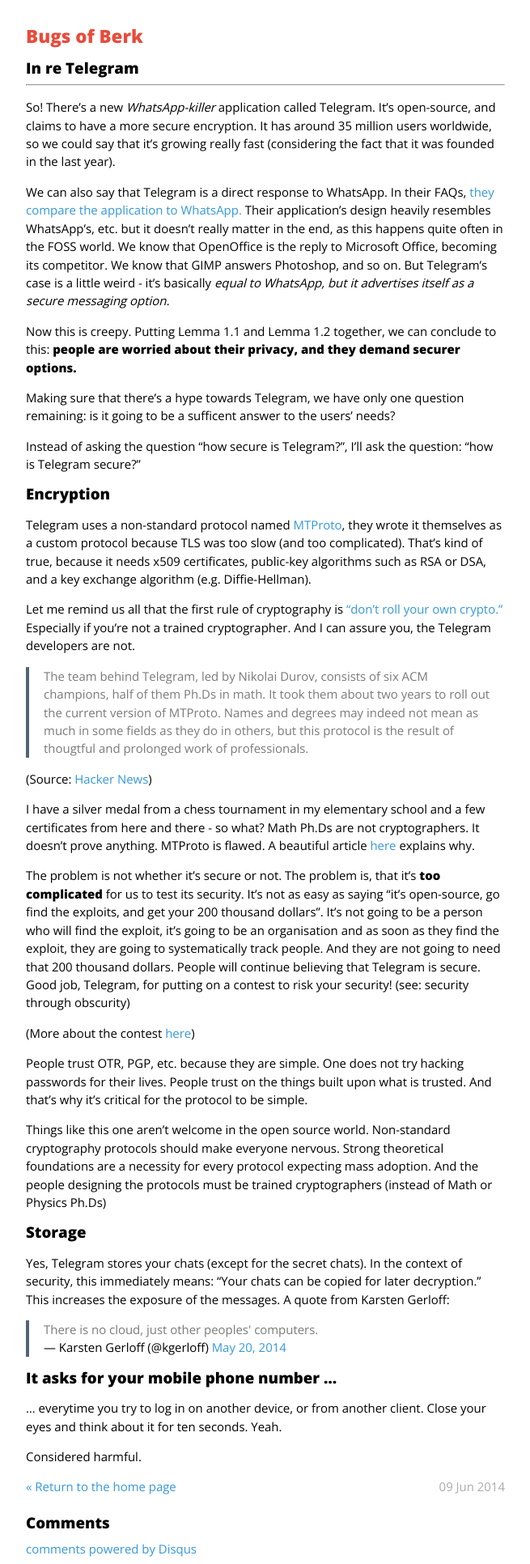
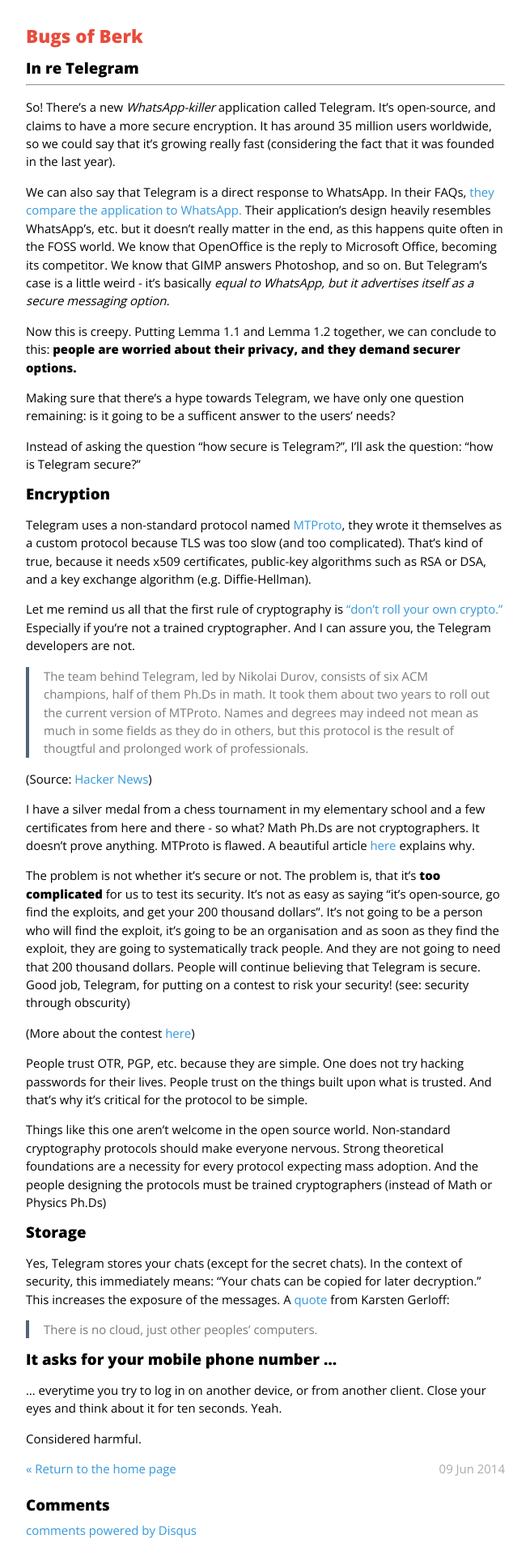
Before and after one commit to lugovskoy/lugovskoy.github.io, a Jekyll site: the page built from _posts/2014-06-09-in-re-telegram.markdown, in a window 1280 px wide. Shown: the whole page at 81% size, without its empty margins (312-967 px from the left). Built offline with Jekyll 4.4.1, drawn with Linux system fonts in a browser that asks for light colours; Markdown is read by kramdown in place of the engine named in the settings; comment, search, counter and statistics services are not loaded; after the commit the page ends 1909 px from its top, so only the background shows below that.

Commit message:
Blog update

```diff
--- a/_posts/2014-06-09-in-re-telegram.markdown
+++ b/_posts/2014-06-09-in-re-telegram.markdown
@@ -36,10 +36,9 @@
 
 ## Storage
 
-Yes, Telegram stores your chats (except for the secret chats). In the context of security, this immediately means: "Your chats can be copied for later decryption." This increases the exposure of the messages. A quote from Karsten Gerloff:
+Yes, Telegram stores your chats (except for the secret chats). In the context of security, this immediately means: "Your chats can be copied for later decryption." This increases the exposure of the messages. A [quote][quote] from Karsten Gerloff:
 
-<blockquote class="twitter-tweet" lang="en"><p>There is no cloud, just other peoples&#39; computers.</p>&mdash; Karsten Gerloff (@kgerloff) <a href="https://twitter.com/kgerloff/statuses/468674560813203456">May 20, 2014</a></blockquote>
-<script async src="//platform.twitter.com/widgets.js" charset="utf-8"></script>
+> There is no cloud, just other peoples' computers.
 
 ## It asks for your mobile phone number ...
 
```
Also changed, not shown: other parts of _posts/2014-06-09-in-re-telegram.markdown (+2 -1 lines).
